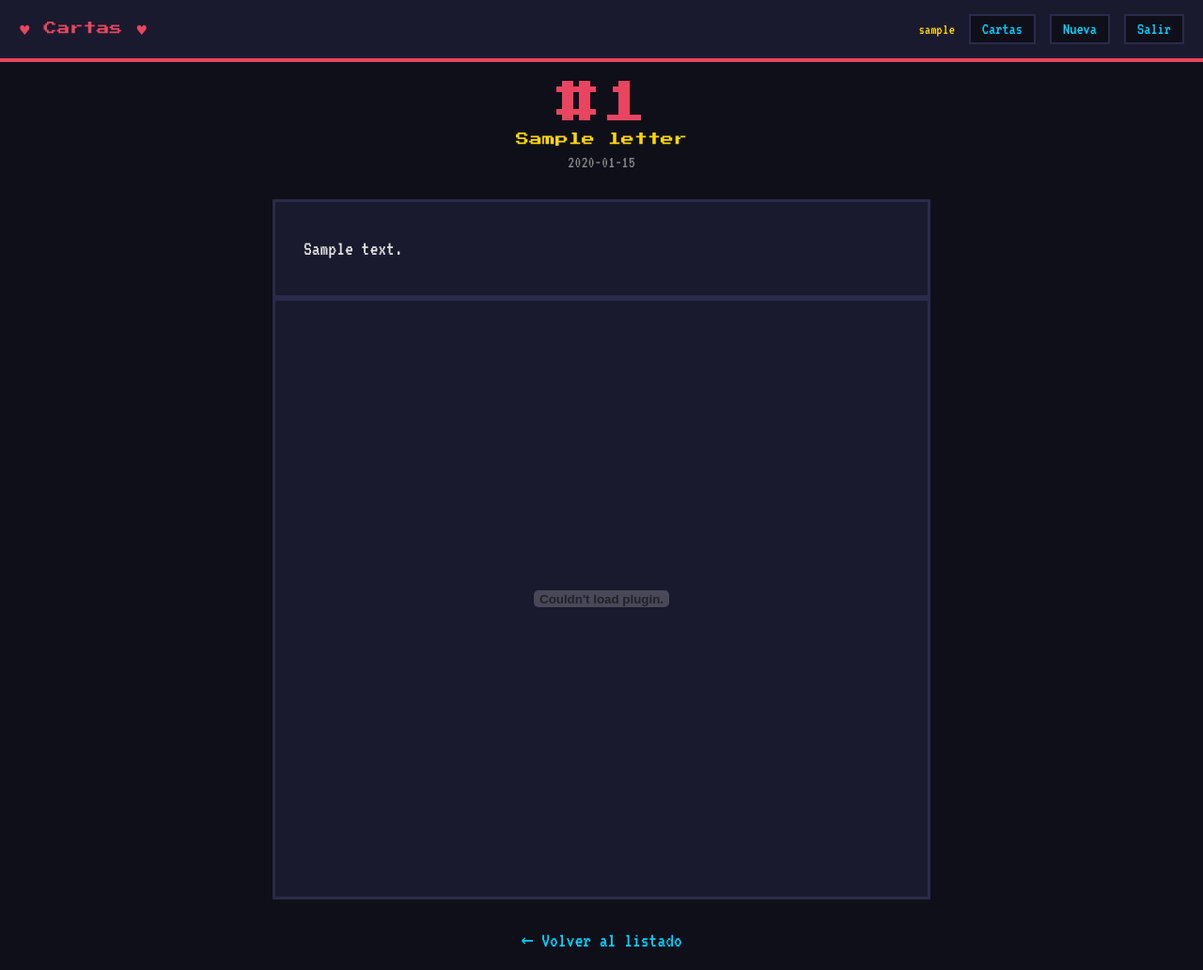
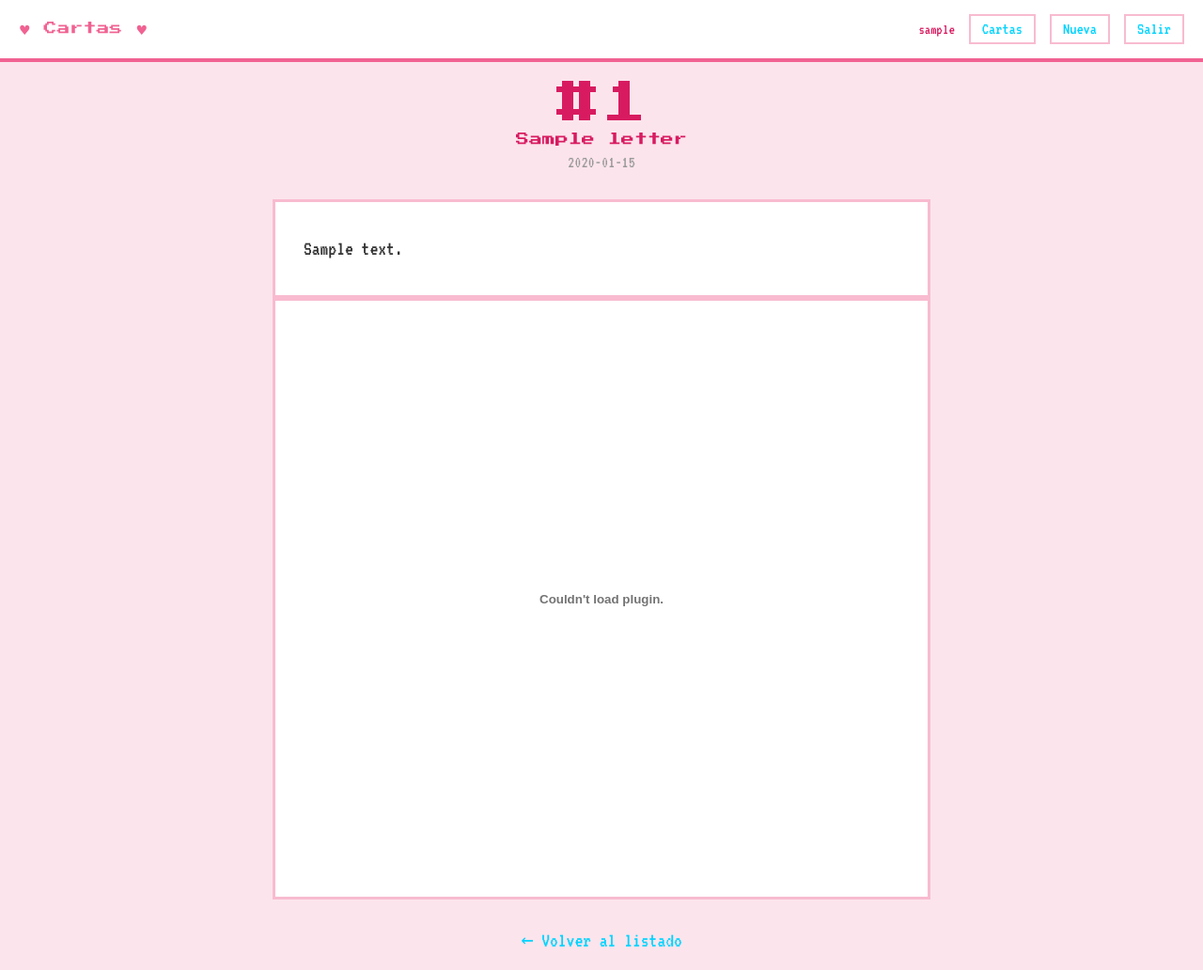
Before and after one commit to victorapf/cartas, a Flask app: page /letter/1 in a window 1280 px wide. Shown: the whole page at 94% size. Run offline with Flask 3, Linux system fonts and the light colour scheme; the visitor is signed in with stand-in values (Sample User, id 1); tables that the repository leaves empty hold one stand-in row (values such as "Sample post").

Commit message:
Update styles in CSS for improved aesthetics and readability; adjust color variables, button styles, and form backgrounds.

```diff
--- a/static/style.css
+++ b/static/style.css
@@ -1,16 +1,16 @@
 @import url('https://fonts.googleapis.com/css2?family=Press+Start+2P&family=VT323&display=swap');
 
 :root {
-    --bg: #0f0f1a;
-    --bg-card: #1a1a2e;
-    --pink: #e94560;
-    --pink-light: #ff6b81;
-    --gold: #ffd700;
+    --bg: #fce4ec;
+    --bg-card: #ffffff;
+    --pink: #f06292;
+    --pink-light: #f48fb1;
+    --gold: #d81b60;
     --cyan: #00d4ff;
-    --green: #00ff41;
-    --text: #e0e0e0;
-    --text-dim: #888;
-    --border: #2a2a4a;
+    --green: #ec407a;
+    --text: #333;
+    --text-dim: #999;
+    --border: #f8bbd0;
 }
 
 * {
@@ -72,12 +72,13 @@ a:hover {
     font-size: 18px;
     padding: 5px 12px;
     border: 2px solid var(--border);
-    background: var(--bg);
+    background: #fff;
     transition: all 0.1s;
 }
 .nav-links a:hover {
     border-color: var(--pink);
-    background: var(--bg-card);
+    background: var(--pink);
+    color: #fff;
 }
 .nav-user {
     color: var(--gold);
@@ -219,12 +220,12 @@ input[type="file"].form-control {
 .letter-card:hover {
     border-color: var(--pink);
     transform: translate(-2px, -2px);
-    box-shadow: 4px 4px 0 var(--pink);
+    box-shadow: 4px 4px 0 var(--pink-light);
 }
 .letter-number {
     font-family: 'Press Start 2P', cursive;
     font-size: 32px;
-    color: var(--pink);
+    color: var(--gold);
     margin-bottom: 10px;
 }
 .letter-title {
@@ -284,7 +285,7 @@ input[type="file"].form-control {
     margin-bottom: 30px;
 }
 .letter-view .letter-content {
-    background: var(--bg-card);
+    background: #fff;
     border: 3px solid var(--border);
     padding: 30px;
     line-height: 1.8;
@@ -305,7 +306,7 @@ input[type="file"].form-control {
     width: 100%;
     height: 80vh;
     border: 3px solid var(--border);
-    background: var(--bg-card);
+    background: #fff;
 }
 .pdf-container embed,
 .pdf-container iframe {
```
Also changed, not shown: other parts of static/style.css (+16 -16 lines).
